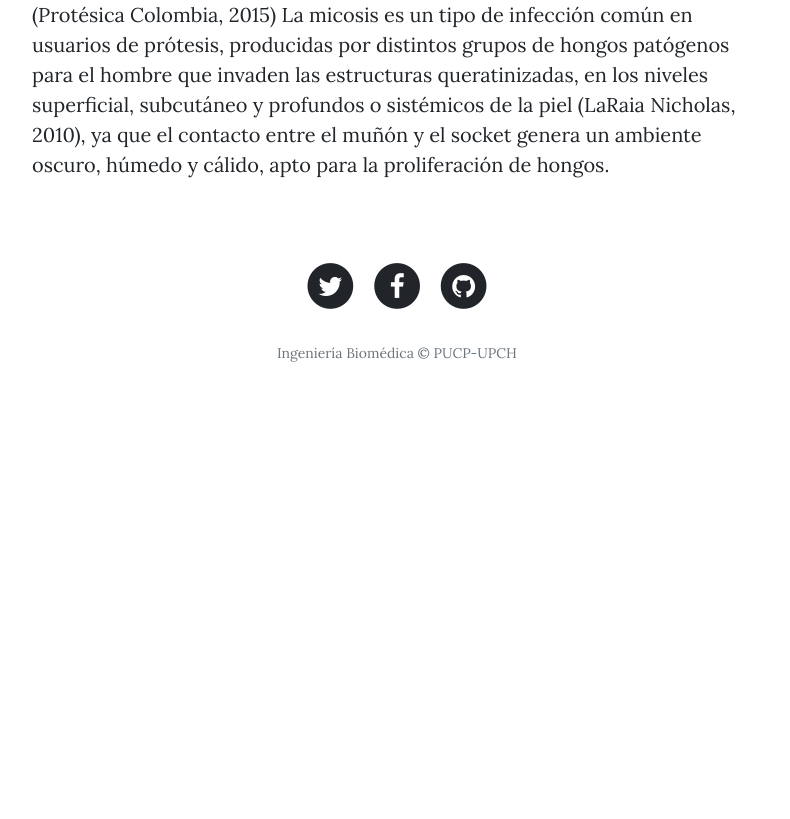
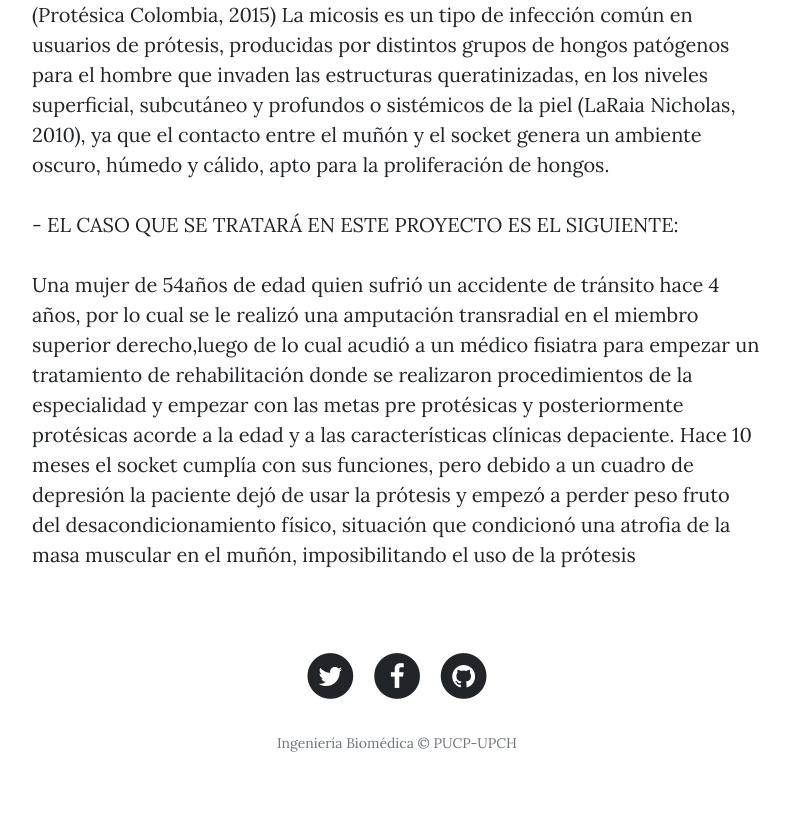
Before and after one commit to maryzc10/ProyectoProtesisDeBrazo, a website: page semana1.html in a window 1280 px wide. Shown: the part 3750-4569 px from the top of the page, without its empty margins (243-1033 px from the left). Before the commit the page ends 4179 px from the top, so only its background shows below. Drawn offline with nearby package versions, Linux system fonts and the light colour scheme; files that its build step writes are made by us from their sources.

Commit message:
Update semana1.html

```diff
--- a/semana1.html
+++ b/semana1.html
@@ -128,6 +128,9 @@ Si bien es difícil cuantificar el impacto de la discapacidad, se puede observar
 <p>Alrededor del 75% de usuarios de prótesis sufre problemas cutáneos, esto a consecuencia del uso diario de un brazo prostético, el muñón se somete a condiciones mecánicas y térmicas anormales (M. Jason Highsmith, 2011) y ocurre la acumulación de sustancias de desecho en el socket, como pueden ser sudor, células muertas, polvo y suciedad que pueden provocar malos olores y la proliferación de bacterias y hongos. Esto podría conllevar a enfermedades como micosis, sarpullido por calor, ampollas, dermatitis de contacto, abrasiones y pelos encarnados dolorosos, afecciones evidenciadas en el transcurso del tiempo. (LaRaia Nicholas, 2010) (Díaz Lavana, Iván; 2010) (Protésica Colombia, 2015)
 La micosis es un tipo de infección común en usuarios de prótesis, producidas por distintos grupos de hongos patógenos para el hombre que invaden las estructuras queratinizadas, en los niveles superficial, subcutáneo y profundos o sistémicos de la piel (LaRaia Nicholas, 2010), ya que el contacto entre el muñón y el socket genera un ambiente oscuro, húmedo y cálido, apto para la proliferación de hongos.
 </p>
+            <p> - EL CASO QUE SE TRATARÁ EN ESTE PROYECTO ES EL SIGUIENTE: </p>
+             <p>Una mujer de 54años de edad quien sufrió un accidente  de  tránsito hace 4 años,  por  lo  cual  se  le  realizó una amputación  transradial  en el  miembro  superior  derecho,luego  de  lo  cual  acudió  a un médico  fisiatra  para  empezar  un tratamiento  de  rehabilitación  donde  se  realizaron procedimientos  de  la  especialidad  y  empezar  con  las  metas  pre  protésicas  y posteriormente protésicas acorde a la edad y a las características clínicas depaciente.
+               Hace 10 meses el socket cumplía con sus funciones, pero debido a un cuadro de depresión la paciente dejó de usar la prótesis y empezó a perder peso fruto del  desacondicionamiento  físico,  situación  que  condicionó una atrofia  de  la  masa muscular en el muñón, imposibilitando el uso de la prótesis</p>
 
 
 
```
